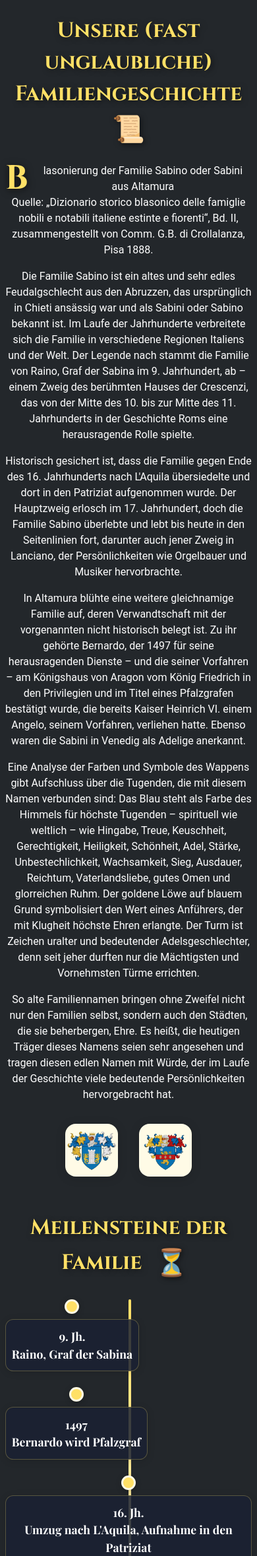
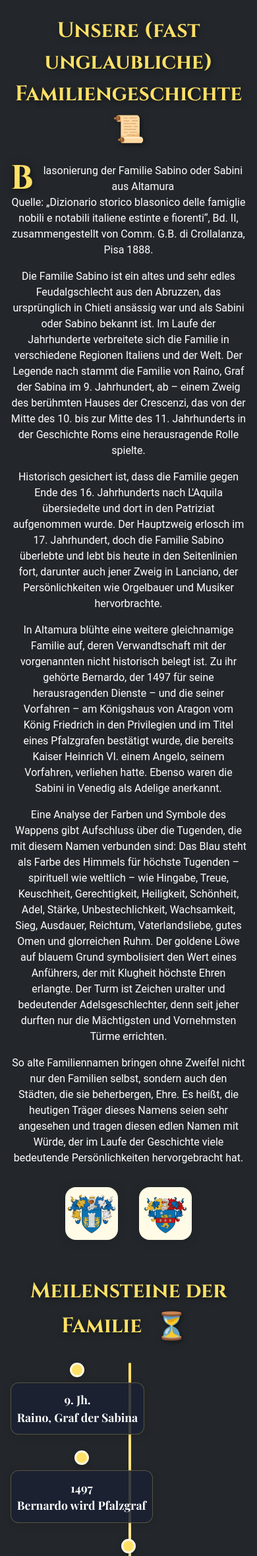
Before and after one commit to stefsabi/sabino.ch, a PHP site: page / in a window 390 px wide. Shown: the part 647-3005 px from the top of the page at 66% size. Run offline with PHP 8.4, Linux system fonts and the light colour scheme; some libraries are stand-ins or nearby versions.

Commit message:
Abschnitt-Text: Links und rechts immer mindestens 2rem Abstand, auch mobil mindestens 1rem

```diff
--- a/css/style.css
+++ b/css/style.css
@@ -391,7 +391,7 @@ iframe { border: 1px solid #bebebe; }
     border-radius: 0;
     box-shadow: none;
     margin: 0;
-    padding: 1.5rem 2vw;
+    padding: 1.5rem 2rem;
 }
 .section.visible {
     opacity: 1;
@@ -462,7 +462,7 @@ iframe { border: 1px solid #bebebe; }
 }
 @media (max-width: 600px) {
     .header h1 { font-size: 2rem; }
-    .section { padding: 1.2rem 0.5rem; }
+    .section { padding: 1.2rem 1rem; }
     .wappen-row img { width: 80px; }
     .social-section { max-width: 98vw; }
     .social-icons { gap: 1.2rem; }
```
